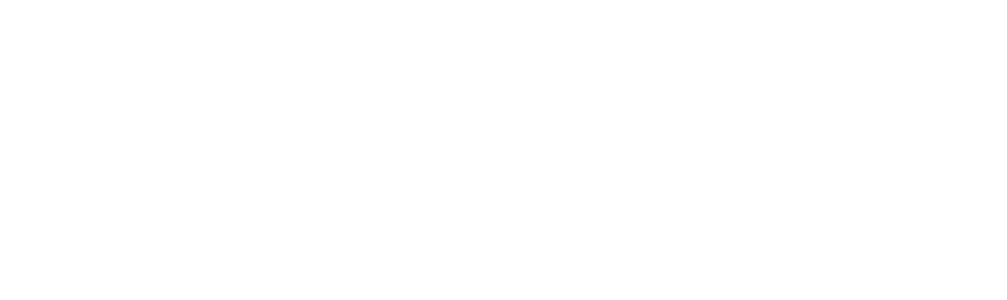
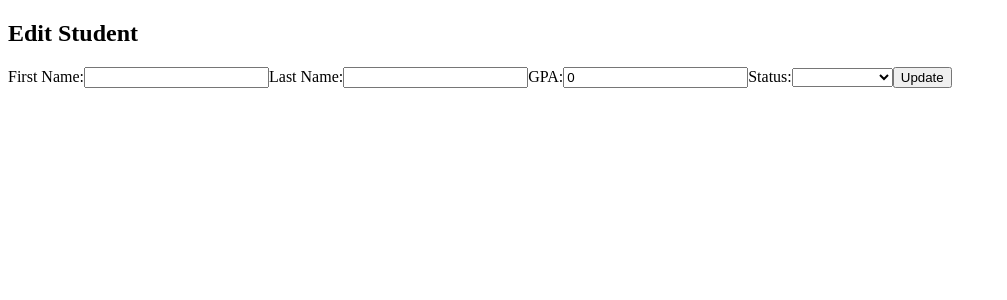
Before and after one commit to caseygore/testDeploy, an Angular app: page /edit-student/1 in a window 1280 px wide. Before the commit this address led to /. Shown: the top 300 px of the page, without its empty margins (0-1007 px from the left). Built offline with nearby package versions, Linux system fonts and the light colour scheme; no server answers.

Commit message:
Edit Page

```diff
--- a/src/app/app.routes.ts
+++ b/src/app/app.routes.ts
@@ -2,10 +2,12 @@
 import { AppComponent } from './app';
 import { AddStudent } from './add-student/add-student';
 import { StudentList } from './student-list/student-list';
+import { EditStudent } from './edit-student/edit-student';
 
 
 export const routes: Routes = [
   { path: '', component: StudentList },
-  { path: 'add-student', component: AddStudent}
+  { path: 'add-student', component: AddStudent},
+  { path: 'edit-student/:id', component: EditStudent}
 
 ];
--- /dev/null
+++ b/src/app/edit-student/edit-student.html
@@ -0,0 +1,19 @@
+<h2>Edit Student</h2>
+<form (ngSubmit)="updateStudent()">
+  <label>First Name:</label>
+  <input [(ngModel)]="student.FirstName" name="FirstName" required />
+
+  <label>Last Name:</label>
+  <input [(ngModel)]="student.LastName" name="LastName" required />
+
+  <label>GPA:</label>
+  <input type="number" [(ngModel)]="student.GPA" name="GPA" required />
+
+  <label>Status:</label>
+  <select [(ngModel)]="student.EnrollmentStatus" name="EnrollmentStatus" required>
+    <option value="Active">Active</option>
+    <option value="On Probation">On Probation</option>
+  </select>
+
+  <button type="submit">Update</button>
+</form>
--- /dev/null
+++ b/src/app/edit-student/edit-student.ts
@@ -0,0 +1,49 @@
+import { Component } from '@angular/core';
+import { ActivatedRoute, Router } from '@angular/router';
+import { StudentService } from '../services/student.service';
+import { CommonModule } from '@angular/common';
+import { FormsModule } from '@angular/forms';
+
+
+@Component({
+  selector: 'app-edit-student',
+  imports: [CommonModule, FormsModule],
+  templateUrl: './edit-student.html',
+  styleUrl: './edit-student.css'
+})
+export class EditStudent {
+
+student: any = {
+  StudentId: 0,
+  FirstName: '',
+  LastName: '',
+  GPA: 0,
+  EnrollmentStatus: ''
+};
+
+constructor(
+  private route: ActivatedRoute,
+  private studentService: StudentService,
+  private router: Router
+) {}
+
+ngOnInit(): void {
+  const id = Number(this.route.snapshot.paramMap.get('id'));
+  this.studentService.getStudentById(id).subscribe({
+    next: (data) => {
+      this.student = data;
+    },
+    error: (err) => {
+      console.error('Failed to load student', err);
+    }
+  });
+}
+
+updateStudent() {
+  this.studentService.updateStudent(this.student).subscribe(() => {
+    this.router.navigate(['/']);
+  });
+}
+
+
+}
--- a/src/app/services/student.service.ts
+++ b/src/app/services/student.service.ts
@@ -15,8 +15,10 @@
     return this.http.get<Student[]>(`${this.apiUrl}/GetStudents`);
   }
 
-  updateStudent(student: Student): Observable<any> {
-    return this.http.put(`${this.apiUrl}/UpdateStudent`, student);
+  updateStudent(student: any): Observable<any> {
+    return this.http.put(`${this.apiUrl}/UpdateStudent`, student, {
+    responseType: 'text' as 'json'
+  });
   }
 
   getStudentById(id: number): Observable<Student> {
--- a/src/app/student-list/student-list.css
+++ b/src/app/student-list/student-list.css
@@ -0,0 +1,4 @@
+td button {
+  display: inline-block;
+  margin-right: 8px;
+}
--- a/src/app/student-list/student-list.html
+++ b/src/app/student-list/student-list.html
@@ -12,12 +12,16 @@
   </thead>
   <tbody>
     <tr *ngFor="let student of students">
-      <td>{{ student.FirstName }} {{ student.LastName }}</td>
-      <td>{{ student.EnrollmentStatus }}</td>
-      <td>{{ student.GPA }}</td>
-      <td>
+  <td>{{ student.FirstName }} {{ student.LastName }}</td>
+  <td>{{ student.EnrollmentStatus }}</td>
+  <td>{{ student.GPA }}</td>
+  <td style="text-align: center;">
     <button (click)="deleteStudent(student.StudentID)">Delete</button>
+    <a [routerLink]="['/edit-student', student.StudentID]">
+    <button>Edit</button>
+    </a>
   </td>
-    </tr>
+</tr>
+
   </tbody>
 </table>
```
Also changed, not shown: src/app/edit-student/edit-student.css (added), 1 other file (tests, documents, lock files or other folders).
